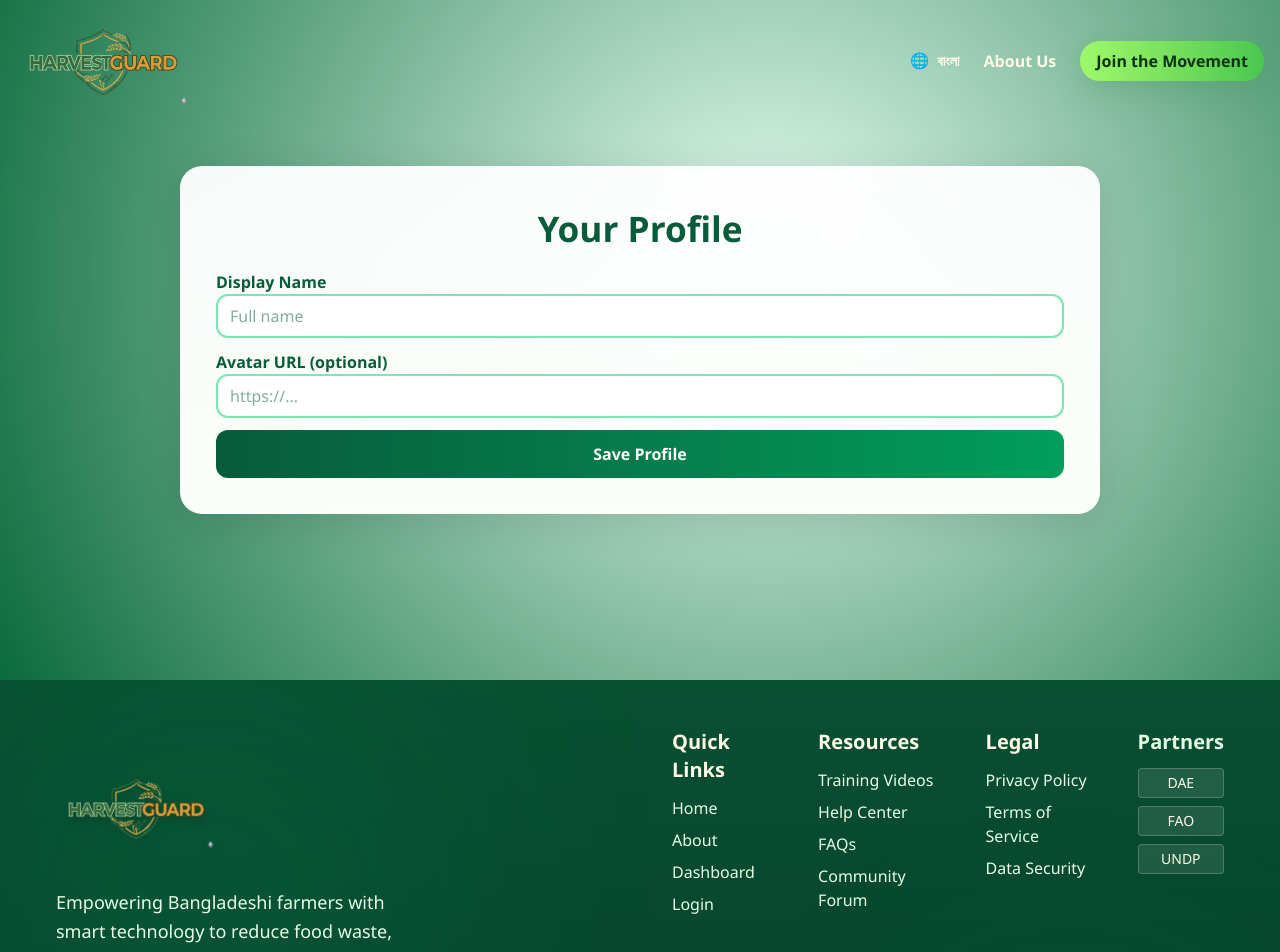
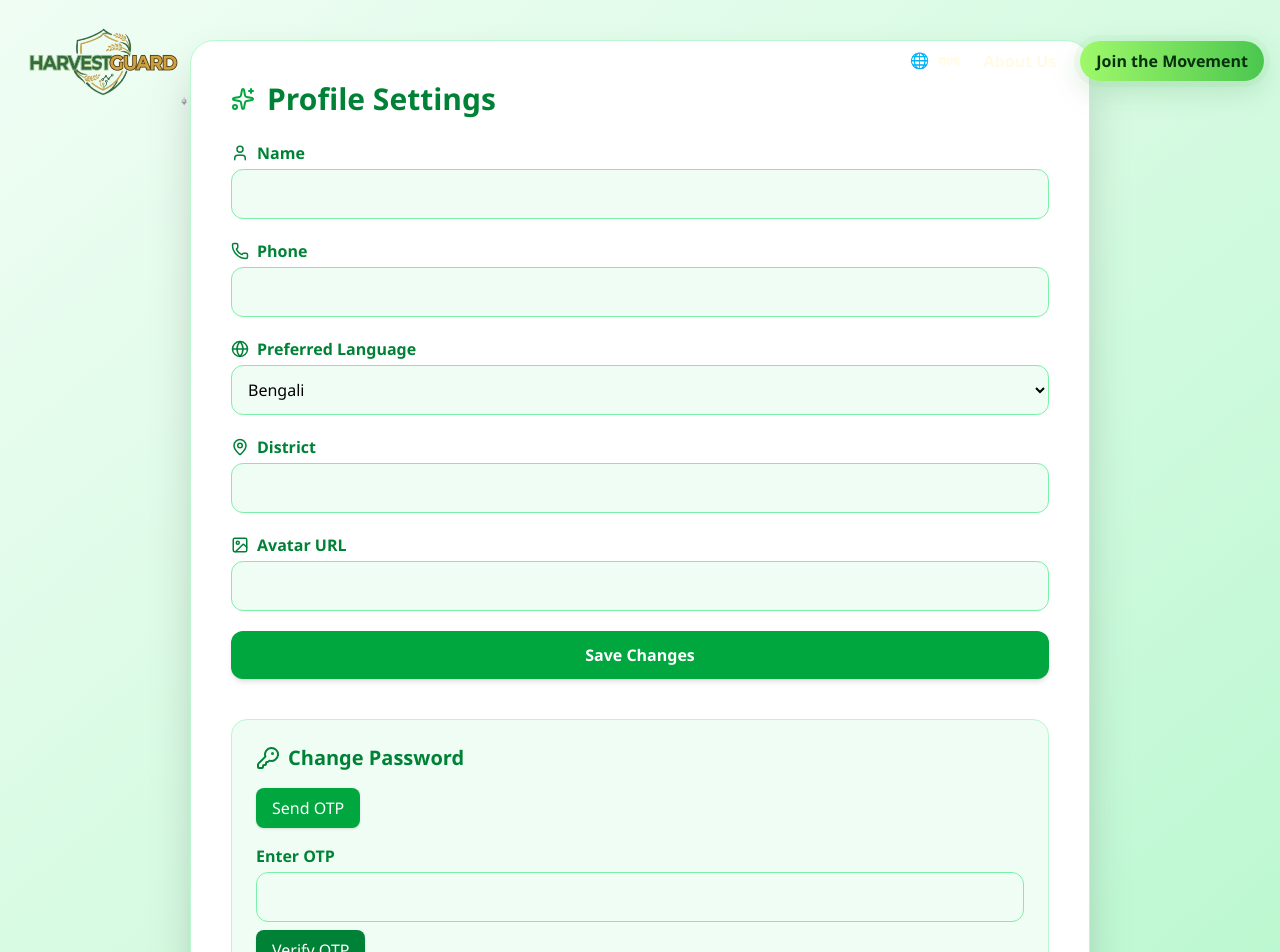
Before and after one commit to Anandadevnath/Hackethon-Client-Side, a React (Vite) app: page /profile in a window 1280 px wide. Shown: the top 952 px of the page. Built offline with nearby package versions, Linux system fonts and the light colour scheme; no server answers.

Commit message:
fix: update API_URL to point to the correct backend server port

```diff
--- a/src/pages/Profile.jsx
+++ b/src/pages/Profile.jsx
@@ -1,53 +1,187 @@
 import React, { useState, useEffect } from 'react';
 import { useAuth } from '../context/AuthContext';
 import { useNavigate } from 'react-router-dom';
+import { motion } from 'framer-motion';
+import { Sparkles, User, Phone, Image as ImageIcon, MapPin, Globe, KeyRound, CheckCircle } from 'lucide-react';
 
 const Profile = () => {
   const { user, updateProfile, message } = useAuth();
   const [name, setName] = useState('');
   const [avatar, setAvatar] = useState('');
+  const [phone, setPhone] = useState('');
+  const [preferredLanguage, setPreferredLanguage] = useState('bn');
+  const [district, setDistrict] = useState('');
   const [status, setStatus] = useState('');
+  const [otpStatus, setOtpStatus] = useState('');
+  const [otp, setOtp] = useState('');
+  const [resetToken, setResetToken] = useState(null);
+  const [newPassword, setNewPassword] = useState('');
+  const [confirmPassword, setConfirmPassword] = useState('');
   const navigate = useNavigate();
 
   useEffect(() => {
     if (user) {
       setName(user.name || '');
       setAvatar(user.avatar || '');
+      setPhone(user.phone || '');
+      setPreferredLanguage(user.preferredLanguage || 'bn');
+      setDistrict(user.location?.district || '');
     }
   }, [user]);
 
   const handleSubmit = async (e) => {
     e.preventDefault();
     setStatus('');
-    const result = await updateProfile({ name, avatar });
-    if (result.ok) {
-      setStatus('Profile updated');
-      // optional: navigate to dashboard
-      // navigate('/dashboard')
-    } else {
-      setStatus(result.data?.message || 'Update failed');
+
+    const updates = { name, avatar };
+    if (phone) updates.phone = phone;
+    if (preferredLanguage) updates.preferredLanguage = preferredLanguage;
+    if (district) updates.location = { district };
+
+    const result = await updateProfile(updates);
+
+    if (result.ok) setStatus('Profile updated successfully ✨');
+    else setStatus(result.data?.message || 'Update failed');
+  };
+
+  const API_BASE = (typeof import.meta !== 'undefined' && import.meta.env && import.meta.env.VITE_API_BASE) || 'http://localhost:8000';
+
+  const sendOtp = async () => {
+    setOtpStatus('');
+    try {
+      const res = await fetch(`${API_BASE}/user/forgot-password`, {
+        method: 'POST',
+        headers: { 'Content-Type': 'application/json' },
+        body: JSON.stringify({ email: user?.email })
+      });
+      const data = await res.json().catch(() => ({}));
+      if (res.ok) setOtpStatus(data.message || 'OTP sent! Check your email.');
+      else setOtpStatus(data.message || 'Failed to send OTP');
+    } catch (err) {
+      setOtpStatus('Network error sending OTP');
+    }
+  };
+
+  const verifyOtp = async () => {
+    setOtpStatus('');
+    try {
+      const res = await fetch(`${API_BASE}/user/verify-otp`, {
+        method: 'POST',
+        headers: { 'Content-Type': 'application/json' },
+        body: JSON.stringify({ email: user?.email, otp })
+      });
+      const data = await res.json().catch(() => ({}));
+      if (res.ok && data.resetToken) {
+        setResetToken(data.resetToken);
+        setOtpStatus('OTP verified — enter your new password');
+      } else setOtpStatus(data.message || 'Invalid OTP');
+    } catch (err) {
+      setOtpStatus('Network error verifying OTP');
+    }
+  };
+
+  const submitNewPassword = async () => {
+    if (!resetToken) return setOtpStatus('Verify OTP first');
+    if (!newPassword || newPassword.length < 6) return setOtpStatus('Password too short');
+    if (newPassword !== confirmPassword) return setOtpStatus('Passwords do not match');
+
+    try {
+      const res = await fetch(`${API_BASE}/user/reset-password`, {
+        method: 'POST',
+        headers: { 'Content-Type': 'application/json' },
+        body: JSON.stringify({ resetToken, newPassword })
+      });
+      const data = await res.json().catch(() => ({}));
+
+      if (res.ok) {
+        setOtpStatus(data.message || 'Password updated');
+        setResetToken(null);
+        setOtp('');
+        setNewPassword('');
+        setConfirmPassword('');
+      } else setOtpStatus(data.message || 'Failed to update password');
+    } catch (err) {
+      setOtpStatus('Network error updating password');
     }
   };
 
   return (
-    <div className="min-h-[calc(100vh-120px)] flex items-center justify-center p-8 bg-[radial-gradient(circle_at_60%_40%,rgba(230,255,242,0.9)_0%,#0a6b3c_100%)]">
-      <div className="w-full max-w-[920px] bg-gradient-to-b from-white/95 to-[#fafffa] rounded-[22px] shadow-[0_8px_40px_rgba(0,0,0,0.12)] p-9 flex flex-col items-center">
-        <h1 className="text-[2.2rem] font-extrabold text-[#075c3c] m-0">Your Profile</h1>
-        <form onSubmit={handleSubmit} className="w-full mt-4">
-          <label className="font-semibold text-[#075c3c] mb-2">Display Name</label>
-          <div className="flex items-center bg-white border-2 border-[#7be6b2] rounded-[12px] px-3 py-2 mb-3">
-            <input className="bg-transparent outline-none w-full text-[#075c3c]" type="text" placeholder="Full name" value={name} onChange={e => setName(e.target.value)} required />
-          </div>
-          <label className="font-semibold text-[#075c3c] mb-2">Avatar URL (optional)</label>
-          <div className="flex items-center bg-white border-2 border-[#7be6b2] rounded-[12px] px-3 py-2 mb-3">
-            <input className="bg-transparent outline-none w-full text-[#075c3c]" type="url" placeholder="https://..." value={avatar} onChange={e => setAvatar(e.target.value)} />
+    <motion.div
+      initial={{ opacity: 0 }}
+      animate={{ opacity: 1 }}
+      className="min-h-[calc(100vh-120px)] flex items-center justify-center p-10 bg-gradient-to-br from-green-50 to-green-200"
+    >
+      <motion.div
+        initial={{ y: 40, opacity: 0 }}
+        animate={{ y: 0, opacity: 1 }}
+        transition={{ duration: 0.6, ease: 'easeOut' }}
+        className="w-full max-w-[900px] bg-white rounded-3xl shadow-2xl p-10 border border-green-200"
+      >
+        <div className="flex items-center gap-3 mb-6">
+          <Sparkles className="text-green-600" />
+          <h1 className="text-3xl font-extrabold text-green-700">Profile Settings</h1>
+        </div>
+
+        <form onSubmit={handleSubmit} className="space-y-5">
+          <div>
+            <label className="font-semibold flex items-center gap-2 text-green-700"><User size={18} /> Name</label>
+            <input className="w-full mt-1 p-3 rounded-xl border border-green-300 bg-green-50" value={name} onChange={e => setName(e.target.value)} required />
           </div>
 
-          <button type="submit" className="w-full bg-gradient-to-r from-[#075c3c] to-[#009e5c] text-white font-bold text-base rounded-[12px] py-3">Save Profile</button>
+          <div>
+            <label className="font-semibold flex items-center gap-2 text-green-700"><Phone size={18} /> Phone</label>
+            <input className="w-full mt-1 p-3 rounded-xl border border-green-300 bg-green-50" value={phone} onChange={e => setPhone(e.target.value)} required />
+          </div>
+
+          <div>
+            <label className="font-semibold flex items-center gap-2 text-green-700"><Globe size={18} /> Preferred Language</label>
+            <select value={preferredLanguage} onChange={e => setPreferredLanguage(e.target.value)} className="w-full mt-1 p-3 rounded-xl border border-green-300 bg-green-50">
+              <option value="bn">Bengali</option>
+              <option value="en">English</option>
+            </select>
+          </div>
+
+          <div>
+            <label className="font-semibold flex items-center gap-2 text-green-700"><MapPin size={18} /> District</label>
+            <input className="w-full mt-1 p-3 rounded-xl border border-green-300 bg-green-50" value={district} onChange={e => setDistrict(e.target.value)} />
+          </div>
+
+          <div>
+            <label className="font-semibold flex items-center gap-2 text-green-700"><ImageIcon size={18} /> Avatar URL</label>
+            <input className="w-full mt-1 p-3 rounded-xl border border-green-300 bg-green-50" value={avatar} onChange={e => setAvatar(e.target.value)} />
+          </div>
+
+          <motion.button whileHover={{ scale: 1.03 }} whileTap={{ scale: 0.97 }} type="submit" className="w-full py-3 bg-green-600 text-white rounded-xl font-bold shadow-md">Save Changes</motion.button>
         </form>
-        {(status || message) && <div className="text-[#009e5c] font-bold mt-3">{status || message}</div>}
-      </div>
-    </div>
+
+        {status && <p className="text-green-600 font-semibold mt-4">{status}</p>}
+
+        <div className="mt-10 p-6 rounded-2xl bg-green-50 border border-green-200">
+          <h2 className="text-xl font-bold text-green-700 flex items-center gap-2 mb-4"><KeyRound /> Change Password</h2>
+
+          <button onClick={sendOtp} className="px-4 py-2 bg-green-600 text-white rounded-lg shadow">Send OTP</button>
+          {otpStatus && <p className="text-green-700 mt-2">{otpStatus}</p>}
+
+          <div className="mt-4">
+            <label className="text-green-700 font-semibold">Enter OTP</label>
+            <input value={otp} onChange={e => setOtp(e.target.value)} className="w-full p-3 mt-1 rounded-xl border border-green-300 bg-green-50" />
+            <button onClick={verifyOtp} className="mt-2 px-4 py-2 bg-green-700 text-white rounded-lg shadow">Verify OTP</button>
+          </div>
+
+          {resetToken && (
+            <div className="mt-5">
+              <label className="text-green-700 font-semibold">New Password</label>
+              <input type="password" value={newPassword} onChange={e => setNewPassword(e.target.value)} className="w-full p-3 rounded-xl border border-green-300 bg-green-50 mt-1" />
+
+              <label className="text-green-700 font-semibold mt-3">Confirm Password</label>
+              <input type="password" value={confirmPassword} onChange={e => setConfirmPassword(e.target.value)} className="w-full p-3 rounded-xl border border-green-300 bg-green-50 mt-1" />
+
+              <button onClick={submitNewPassword} className="mt-3 px-4 py-2 bg-green-700 text-white rounded-lg shadow">Set New Password</button>
+            </div>
+          )}
+        </div>
+      </motion.div>
+    </motion.div>
   );
 };
 
--- a/src/pages/ScanCrop.jsx
+++ b/src/pages/ScanCrop.jsx
@@ -1,6 +1,7 @@
 import React, { useEffect, useRef, useState } from "react";
 
-const API_URL = "http://localhost:3001";
+// Backend server runs on port 3000 by default (see server.js)
+const API_URL = "http://localhost:8000";
 
 const STRINGS = {
   bn: {
```
Also changed, not shown: src/components/HeroBanner.jsx (+4 -9 lines).
